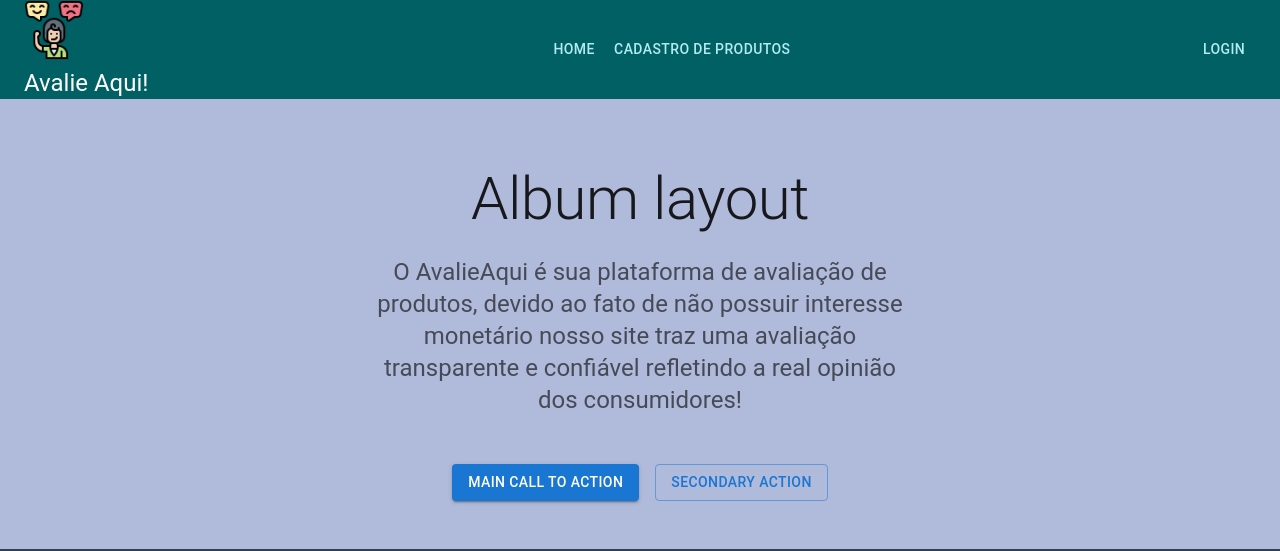
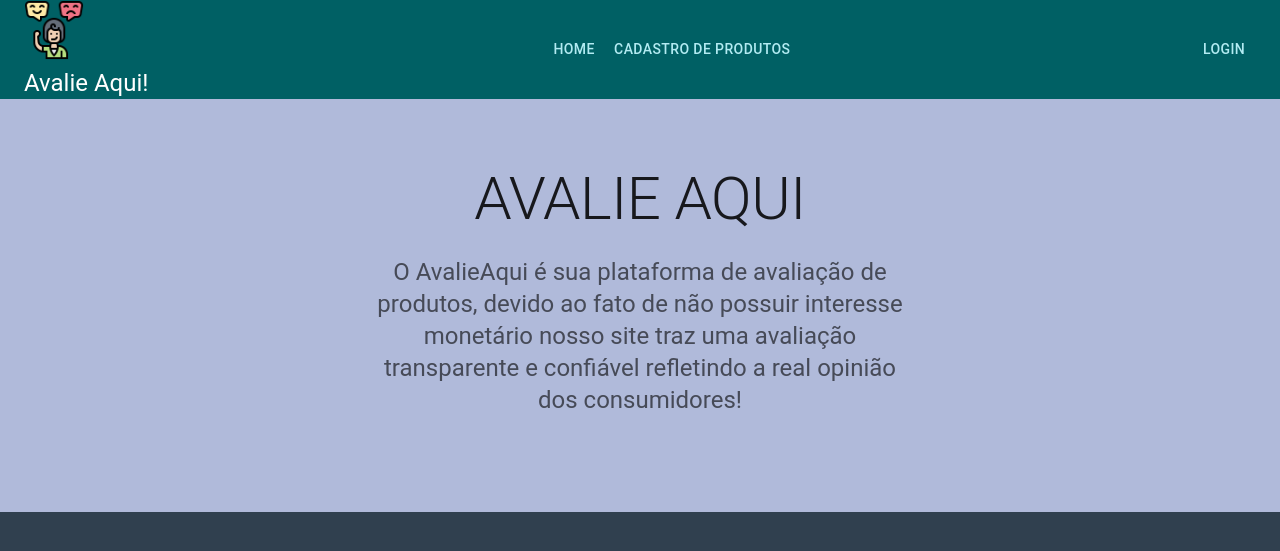
Before and after one commit to gilmarUFG/cs20231_g5, a React (Create React App) app in the folder frontend/avalie_aqui/: page /home in a window 1280 px wide. Shown: the top 551 px of the page. Built offline with nearby package versions, Linux system fonts and the light colour scheme; no server answers.

Commit message:
Update listaProduto.js

```diff
--- a/frontend/avalie_aqui/src/components/Produtos/listaProduto.js
+++ b/frontend/avalie_aqui/src/components/Produtos/listaProduto.js
@@ -70,7 +70,7 @@ export default function Album() {
               color="text.primary"
               gutterBottom
             >
-              Album layout
+              AVALIE AQUI
             </Typography>
             <Typography variant="h5" align="center" color="text.secondary" paragraph>
               O AvalieAqui é sua plataforma de  avaliação de produtos, devido ao fato de
@@ -83,8 +83,7 @@ export default function Album() {
               spacing={2}
               justifyContent="center"
             >
-              <Button variant="contained">Main call to action</Button>
-              <Button variant="outlined">Secondary action</Button>
+
             </Stack>
           </Container>
         </Box>
```
